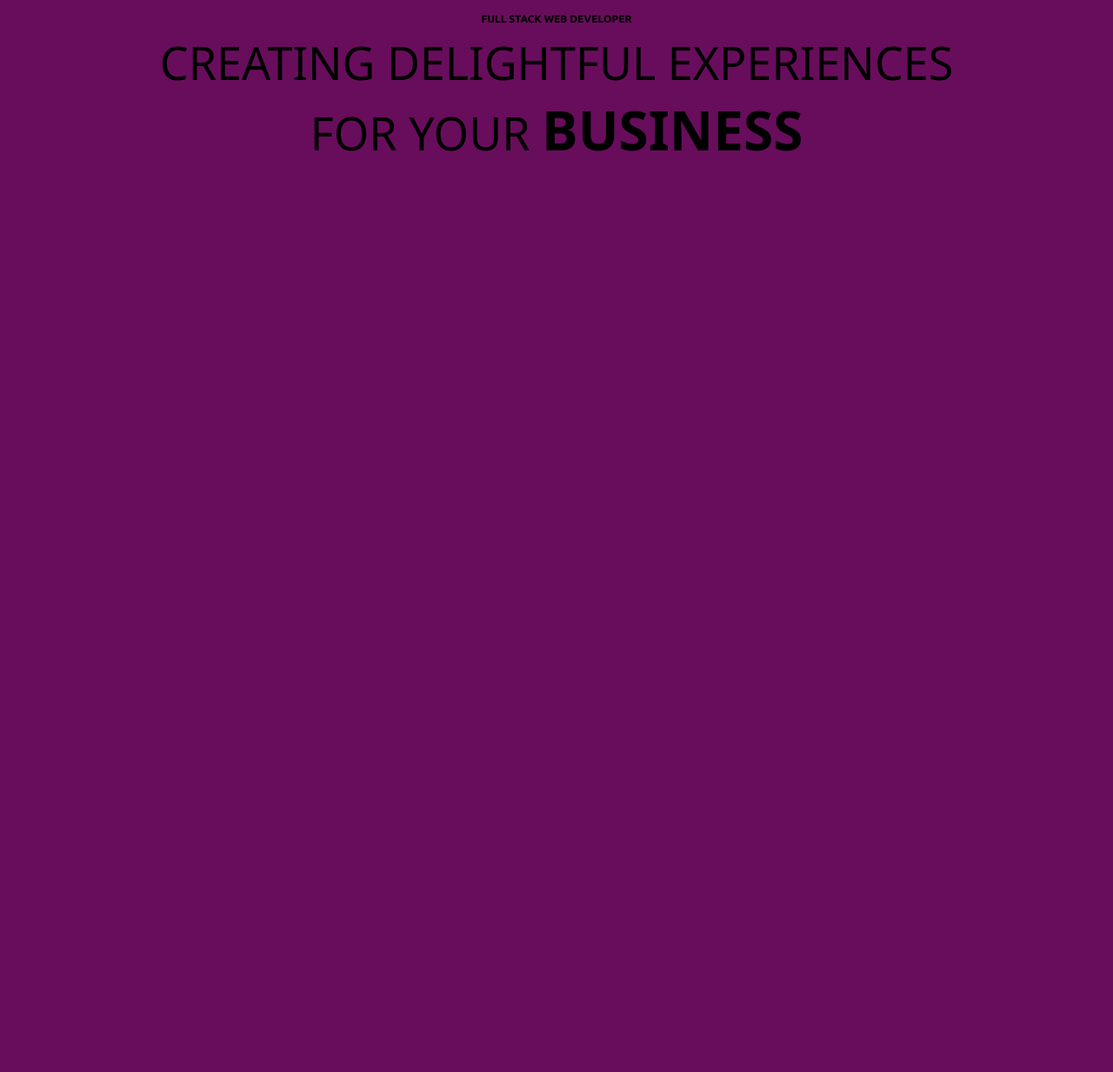
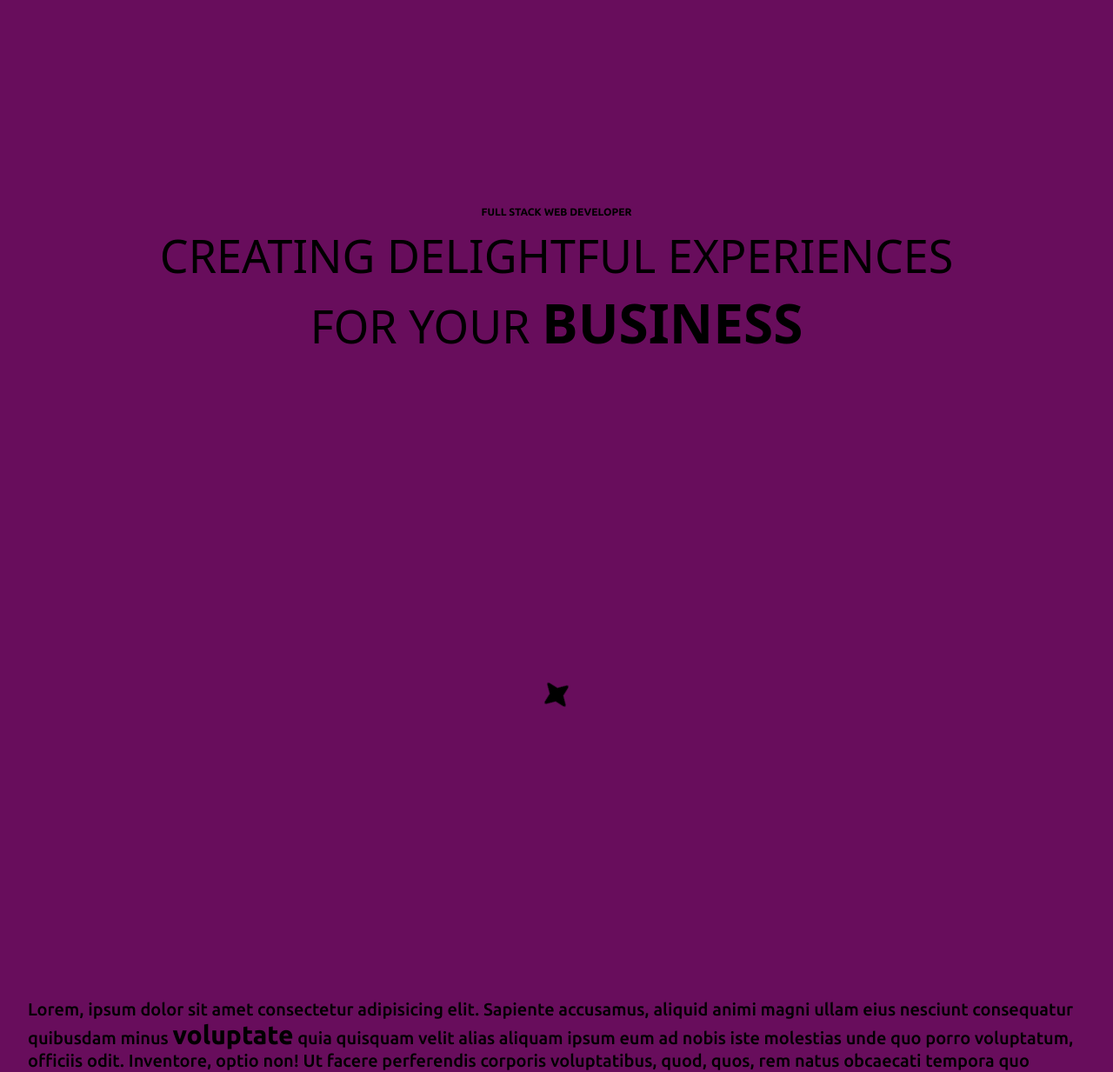
Before and after one commit to vladik93/portfolio-2, a plain HTML site: page index.html in a window 1280 px wide. Shown: the part 75-1308 px from the top of the page at 87% size. Before the commit the page ends 800 px from the top, so only its background shows below. Drawn offline with Linux system fonts and the light colour scheme; a web font is replaced by a local one.

Commit message:
making the start animated on scroll

```diff
--- a/index.html
+++ b/index.html
@@ -23,7 +23,6 @@
     <title>Document</title>
   </head>
   <body>
-    <div class="container">
     <div class="header-menu" id="header-menu">
       <nav class="menu-nav-wrapper">
         <div class="menu-nav-item">
@@ -81,19 +80,22 @@
       </button>
     </header>
 
-      <main>
+
     <section class="hero-section">
       <h3 class="sub-title">FULL STACK WEB DEVELOPER</h3>
       <h1 class="main-title">CREATING DELIGHTFUL EXPERIENCES <br /><span class="main-thin">FOR YOUR</span> <span class="main-bold">BUSINESS</span></h1>
     </section>
 
+    <section class="star-section" id="star-section">
+      <svg width="40px" height="40px" class="star" id="star" viewBox="0 0 24 24" fill="#000" xmlns="http://www.w3.org/2000/svg">
+        <path d="M12 3L14.0357 8.16153C14.2236 8.63799 14.3175 8.87622 14.4614 9.0771C14.5889 9.25516 14.7448 9.41106 14.9229 9.53859C15.1238 9.68245 15.362 9.77641 15.8385 9.96432L21 12L15.8385 14.0357C15.362 14.2236 15.1238 14.3175 14.9229 14.4614C14.7448 14.5889 14.5889 14.7448 14.4614 14.9229C14.3175 15.1238 14.2236 15.362 14.0357 15.8385L12 21L9.96432 15.8385C9.77641 15.362 9.68245 15.1238 9.53859 14.9229C9.41106 14.7448 9.25516 14.5889 9.0771 14.4614C8.87622 14.3175 8.63799 14.2236 8.16153 14.0357L3 12L8.16153 9.96432C8.63799 9.77641 8.87622 9.68245 9.0771 9.53859C9.25516 9.41106 9.41106 9.25516 9.53859 9.0771C9.68245 8.87622 9.77641 8.63799 9.96432 8.16153L12 3Z" stroke="#000000" stroke-width="2" stroke-linecap="round" stroke-linejoin="round"/>
+      </svg>
+    </section>
 
+    <section class="about-section">
+      <p class="about-text">Lorem, ipsum dolor sit amet consectetur adipisicing elit. Sapiente accusamus, aliquid animi magni ullam eius nesciunt consequatur quibusdam minus <span>voluptate</span> quia quisquam velit alias aliquam ipsum eum ad nobis iste molestias unde quo porro voluptatum, officiis odit. Inventore, optio non! Ut facere perferendis corporis voluptatibus, quod, quos, rem natus obcaecati tempora quo dolore dolorum quidem.</p>
+    </section>
 
-
-
-
-      </main>
-    </div>
 
 
 
--- a/script.js
+++ b/script.js
@@ -4,8 +4,6 @@ const headerMenuEl = document.getElementById('header-menu');
 
 const menuNavItemEls = document.querySelectorAll('.menu-nav-item');
 const menuSocialItemEls = document.querySelectorAll('.menu-social-item');
-
-
 
 let isMenuActive = false;
 
@@ -38,3 +36,33 @@ headerMenuBtn.addEventListener('click', () => {
 
   }
 })
+
+
+// START SECTION
+
+const starSectionEl = document.getElementById('star-section');
+const starEl = document.getElementById('star');
+
+const observer = new IntersectionObserver(entries => {
+  entries.forEach(entry => {
+   if(entry.isIntersecting) {
+    console.log(entry.intersectionRect);
+    window.addEventListener('scroll', () => {
+      starEl.classList.add('animate');
+      starEl.style.animationPlayState = "running";
+
+    });
+
+    window.addEventListener('scrollend', () => {
+      starEl.style.animationPlayState = "paused";
+    })
+
+
+
+   }
+  })
+}, {
+  threshold: 0.3
+});
+
+observer.observe(starSectionEl);
--- a/style.css
+++ b/style.css
@@ -24,28 +24,29 @@ body {
   font-family: "Ubuntu", sans-serif;
   background-color: var(--color-secondary);
   position: relative;
-  min-height: 100vh;
-  height: auto;
+
+
+  /* display: flex; */
+  /* flex-direction: column; */
+  /* overflow-y: scroll; */
 }
 
 ul {
   list-style: none;
 }
 
+p {
+  font-size: 2rem;
+  font-weight: 500;
+}
 
-main {
-  padding-top: 90px;
-  height: 100%;
+section {
+  padding: 2.4rem 3.2rem;
+}
 
-
-}
 
 /* CONTAINER */
 
-.container {
-  height: 100%;
-  width: 100%;
-}
 
 /* HEADER */
 
@@ -75,6 +76,7 @@ header {
   width: 50px;
   height: 50px;
 }
+
 
 
 
@@ -127,6 +129,7 @@ header {
   align-items: center;
   justify-content: center;
   gap: 3.2rem;
+  z-index: 50;
 
 }
 
@@ -171,7 +174,10 @@ header {
   border: none;
   position: relative;
   margin-right: 2.4rem;
+
 }
+
+/* SECTION */
 
 
 /* MENU SOCIALS */
@@ -229,15 +235,17 @@ header {
   transform: translate(-50%, -50%);
 }
 
+
 /* HERO SECTION */
 
 .hero-section {
-
+  position: relative;
   display: flex;
   flex-direction: column;
   justify-content: center;
-  height: 100%;
-  margin: 0 auto;
+  min-height: 100vh;
+
+
 
 }
 
@@ -262,3 +270,44 @@ header {
   text-align: center;
   padding-bottom: 0.8rem;
 }
+
+/* STAR */
+
+.star-section {
+  min-height: 50vh;
+  display: flex;
+  justify-content: center;
+  position: relative;
+
+}
+
+.star {
+  top: 0%;
+  position: absolute;
+  transform: rotate(0deg);
+}
+
+
+
+.star.animate {
+  animation: animateStar 25s forwards, rotateStar 5s forwards;
+}
+
+@keyframes animateStar {
+  100% {
+    top: 100%;
+  }
+}
+
+@keyframes rotateStar {
+  100% {
+    transform: rotate(360deg);
+  }
+}
+
+/* ABOUT SECTION */
+
+.about-text span {
+  font-size: 3rem;
+  font-weight: 700;
+}
```
Also changed, not shown: assets/svg/star.svg (added). Lines whose indentation alone changed are shown as unchanged.
